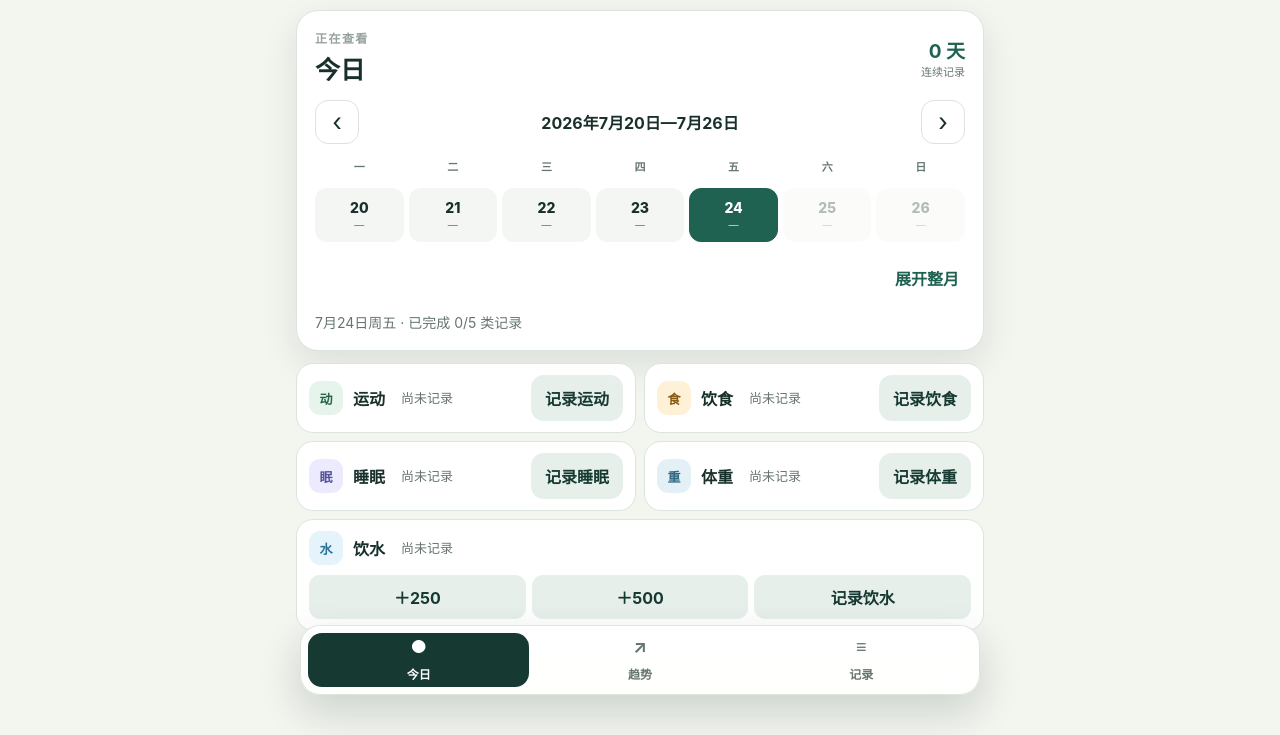
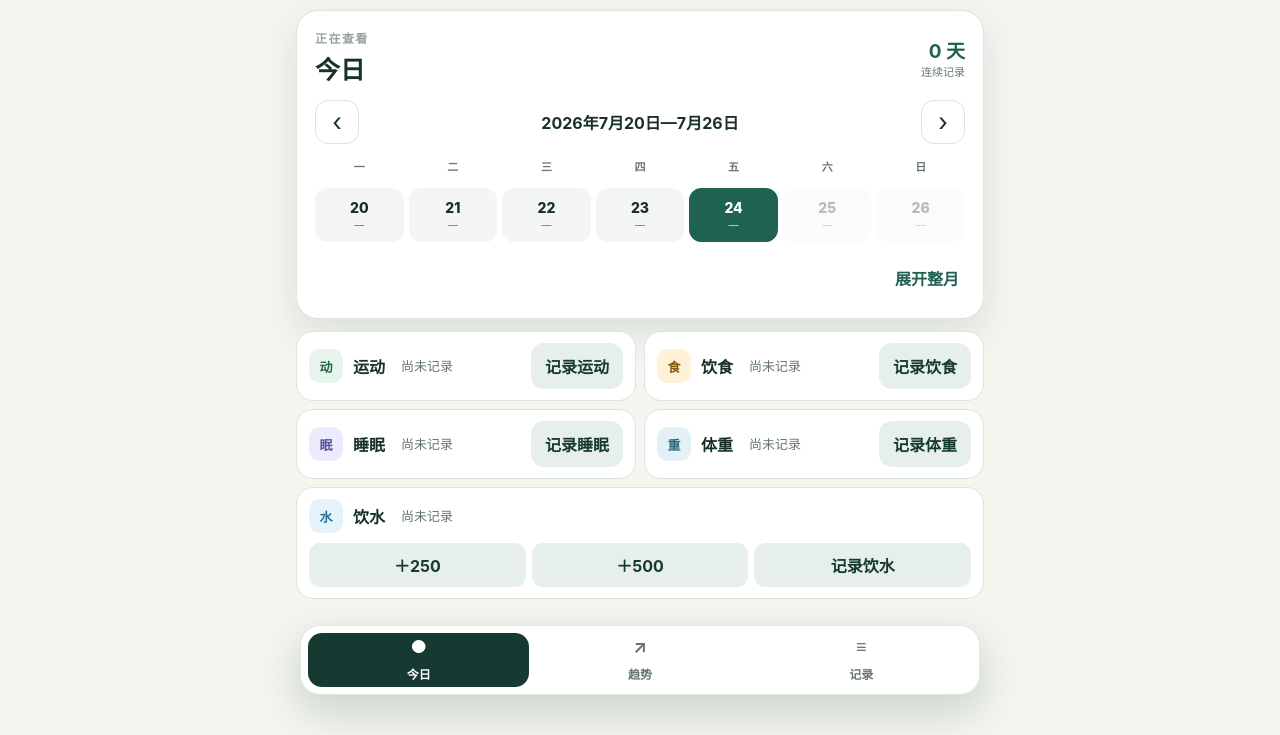
Before and after one commit to Gexiansen/HealthLifeRecording, a website with bundled scripts: page docs/index.html in a window 1280 px wide. Shown: the part 95-830 px from the top of the page. After the commit the page ends 800 px from the top, so only its background shows below. Built offline with nearby package versions, Linux system fonts and the light colour scheme.

Commit message:
feat: 移除首页重复的日期完成信息行

```diff
--- a/docs/app.js
+++ b/docs/app.js
@@ -100,7 +100,6 @@ const elements = {
   calendarGrid: document.querySelector("#calendar-grid"),
   toggleCalendar: document.querySelector("#toggle-calendar"),
   streakDays: document.querySelector("#streak-days"),
-  dailyProgress: document.querySelector("#daily-progress"),
   workoutSummary: document.querySelector("#workout-summary"),
   mealSummary: document.querySelector("#meal-summary"),
   sleepSummary: document.querySelector("#sleep-summary"),
@@ -325,7 +324,6 @@ function renderToday() {
       elements.hydrationSummary,
     ]) element.textContent = "数据不可用";
     elements.streakDays.textContent = "—";
-    elements.dailyProgress.textContent = "写入已锁定";
     return;
   }
 
@@ -334,7 +332,6 @@ function renderToday() {
   const sleep = findDailyRecord(data, "sleepRecords", selectedDate);
   const weight = findDailyRecord(data, "weights", selectedDate);
   const hydration = findDailyRecord(data, "hydration", selectedDate);
-  const completed = [workouts.length > 0, meals.length > 0, sleep, weight, hydration].filter(Boolean).length;
 
   elements.workoutSummary.textContent = workouts.length
     ? `${workouts.length} 次，共 ${workouts.reduce((sum, item) => sum + item.durationMinutes, 0)} 分钟`
@@ -350,7 +347,6 @@ function renderToday() {
   elements.sleepAction.textContent = sleep ? "编辑睡眠" : "记录睡眠";
   elements.weightAction.textContent = weight ? "编辑体重" : "记录体重";
   elements.hydrationAction.textContent = hydration ? "编辑饮水" : "记录饮水";
-  elements.dailyProgress.textContent = `${formatDisplayDate(selectedDate)} · 已完成 ${completed}/5 类记录`;
   const streak = calculateRecordingStreak(data, today);
   elements.streakDays.textContent = `${streak.days} 天`;
   elements.streakDays.title = streak.todayRecorded ? "今天已有记录" : "今天尚未记录，连续天数截至昨天";
--- a/docs/index.html
+++ b/docs/index.html
@@ -58,7 +58,7 @@
             <button id="toggle-calendar" class="text-button" type="button" aria-expanded="false">展开整月</button>
             <button id="return-today" class="text-button" type="button">回到今天</button>
           </div>
-          <p id="daily-progress" class="daily-progress"></p>
+          <p id="daily-progress" hidden aria-hidden="true"></p>
         </div>
 
         <div class="summary-grid">
--- a/docs/styles.css
+++ b/docs/styles.css
@@ -115,13 +115,6 @@ input, select, textarea {
 
 textarea { resize: vertical; }
 input:focus, select:focus, textarea:focus, button:focus-visible { outline: 3px solid rgba(31, 98, 82, 0.22); outline-offset: 2px; }
-
-.daily-progress {
-  grid-column: 1 / -1;
-  margin: -2px 0 0;
-  color: var(--muted);
-  font-size: 14px;
-}
 
 .weekday-row, .calendar-grid { grid-column: 1 / -1; display: grid; grid-template-columns: repeat(7, minmax(0, 1fr)); gap: 5px; }
 .weekday-row span { color: var(--muted); font-size: 11px; font-weight: 800; text-align: center; }
--- a/docs/sw.js
+++ b/docs/sw.js
@@ -1,4 +1,4 @@
-const CACHE_NAME = "healthlife-shell-v5";
+const CACHE_NAME = "healthlife-shell-v6";
 const APP_SHELL = [
   "./",
   "./index.html",
```
Also changed, not shown: ROADMAP.md (+2 -0 lines), tests/page-shell.test.js (+1 -0 lines).
